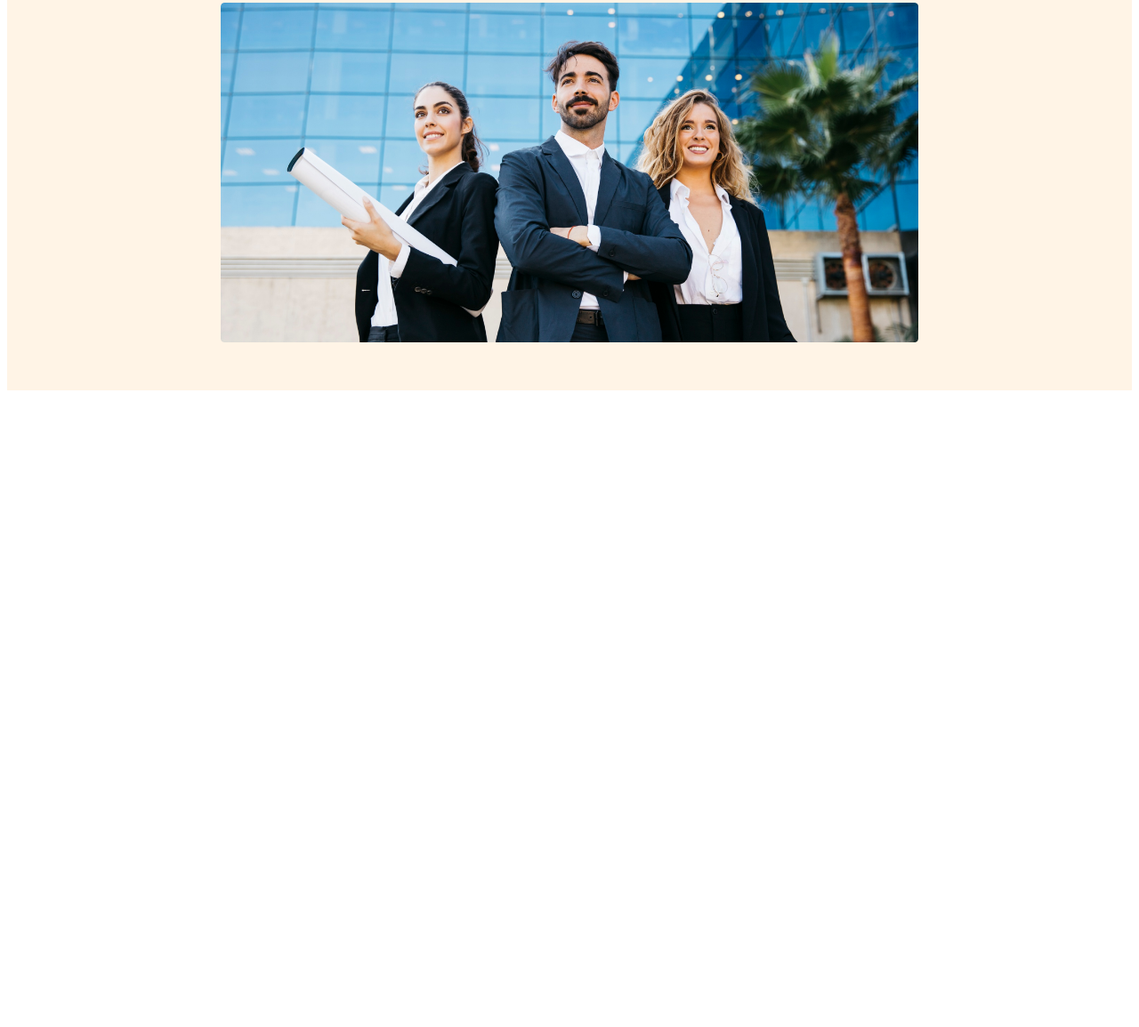
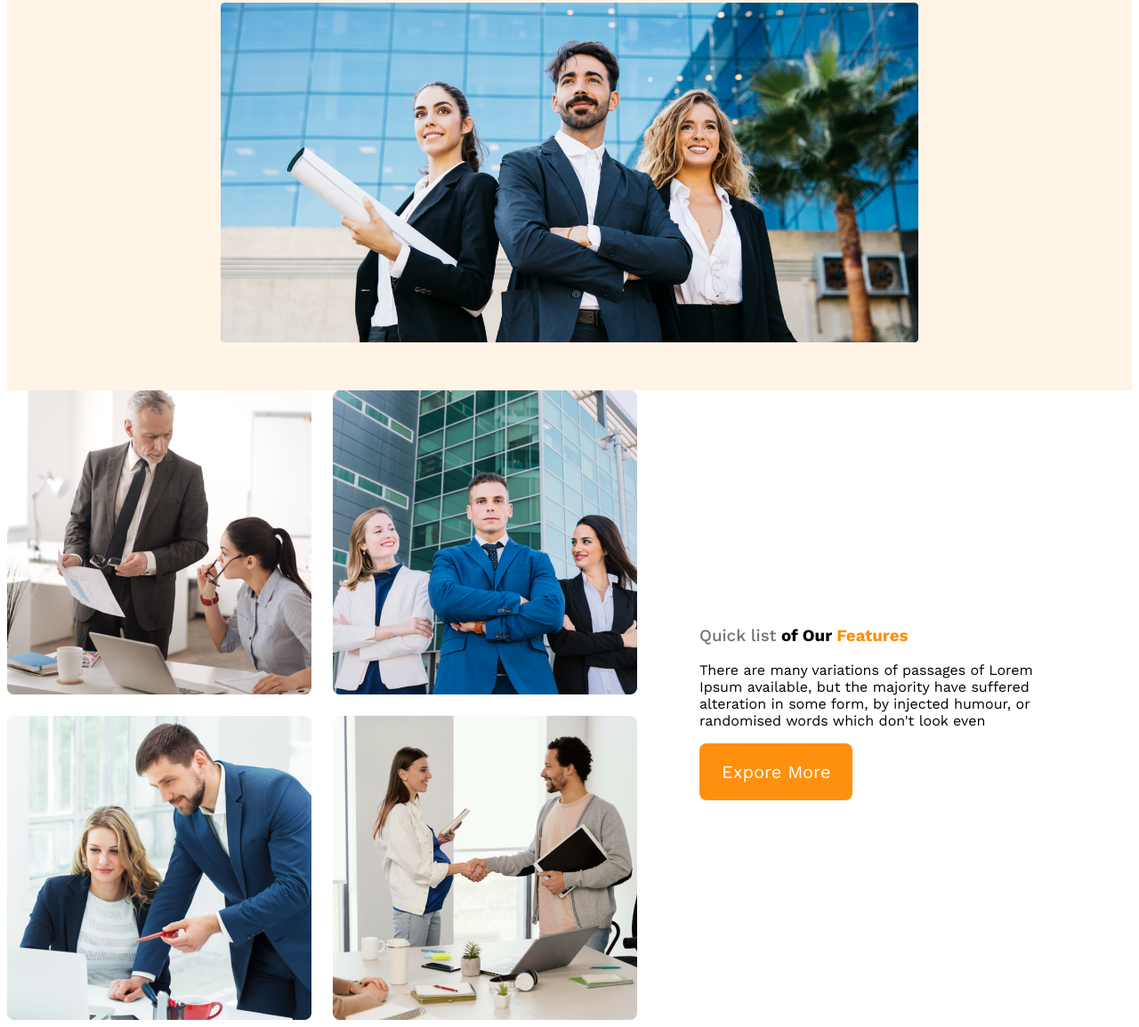
Before and after one commit to Mohosina24/G3-architects-website, a plain HTML site: page index.html in a window 1280 px wide. Shown: the part 416-1571 px from the top of the page at 89% size. Before the commit the page ends 863 px from the top, so only its background shows below. Drawn offline with nearby package versions, Linux system fonts and the light colour scheme.

Commit message:
features contant added

```diff
--- a/index.html
+++ b/index.html
@@ -7,6 +7,7 @@
   <link rel="stylesheet" href="styles/architect.css">
 </head>
 <body>
+  <!-- header section start -->
     <header>
       <nav>
         <h3 class="nav-title">G3 Architects</h3>
@@ -31,8 +32,31 @@
         <img src="images/banner.png" alt="">
       </div>
     </header>
+    <!-- header section end -->
     <main>
+    <!-- teams section start -->
 
+  <section class="teams-container">
+    <div class="teams-img-container">
+      <img src="images/team1.png" alt="">
+      <img src="images/team2.png" alt="">
+      <img src="images/team3.png" alt="">
+      <img src="images/team4.png" alt="">
+    </div>
+   <div class="teams-contant">
+    <h3 class="teams-title">
+      <span class="quick-list">Quick list</span> <span>of Our </span> <span  class="text-feature"> Features</span>
+    </h3>
+    <p class="teams-description">
+      There are many variations of passages of Lorem Ipsum available, but the majority have suffered alteration in some form, by injected humour, or randomised words which don't look even
+    </p>
+    <button class="btn-primary">Expore More</button>
+   </div>
+
+  </section>
+
+
+    <!-- teams section end -->
     </main>
 
     <footer>
--- a/styles/architect.css
+++ b/styles/architect.css
@@ -82,3 +82,32 @@ nav{
     flex-direction: column;
 }
 }
+/* main styles */
+main{
+    max-width: 1440px;
+    margin: 0 auto;
+}
+.teams-container{
+    display: flex;
+    align-items: center;
+}
+.teams-img-container{
+    display: grid;
+    grid-template-columns: repeat(2,1fr);
+    gap: 1.5rem;
+}
+
+.teams-contant{
+    padding-left:70px ;
+    padding-right: 70px;
+}
+.teams-title{
+    font-size: 2,8rem;
+}
+.teams-title .quick-list{
+    color: #727272;
+    font-weight: 500;
+}
+ .teams-title .text-feature{
+    color: #FF900E;
+}
```
